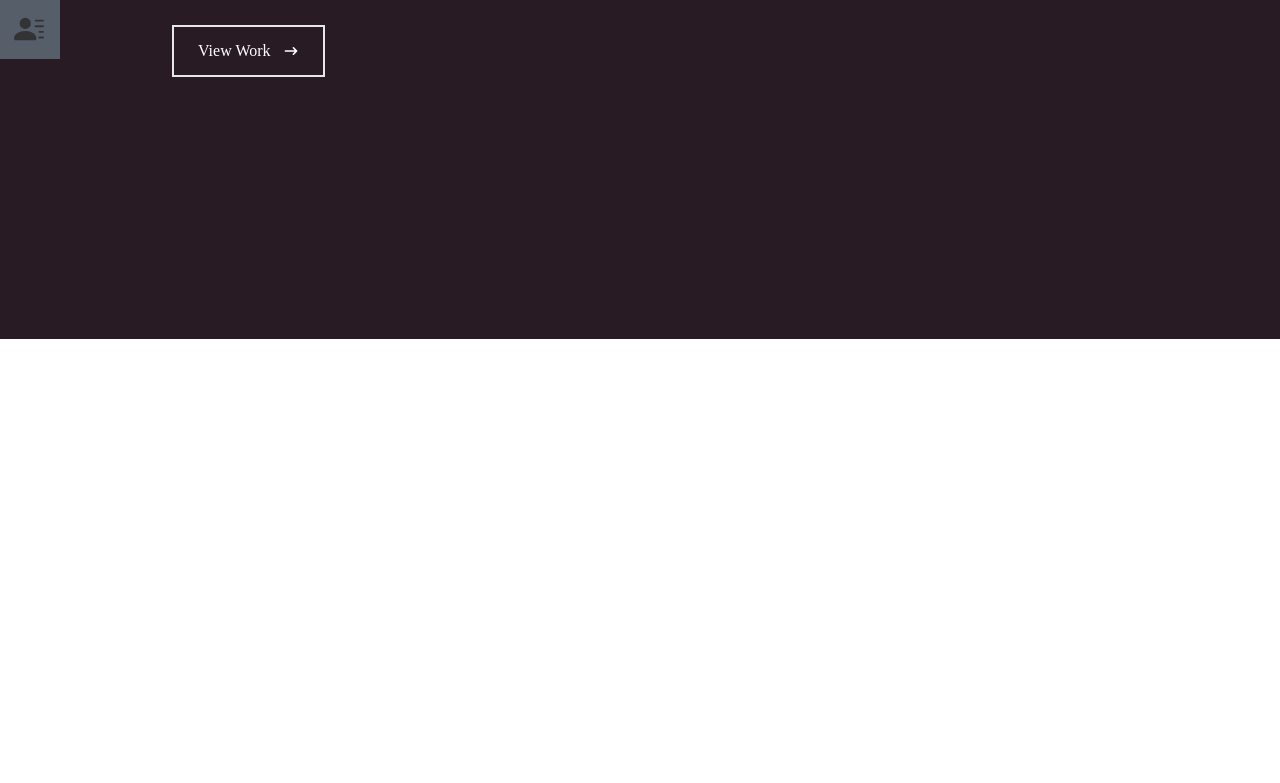
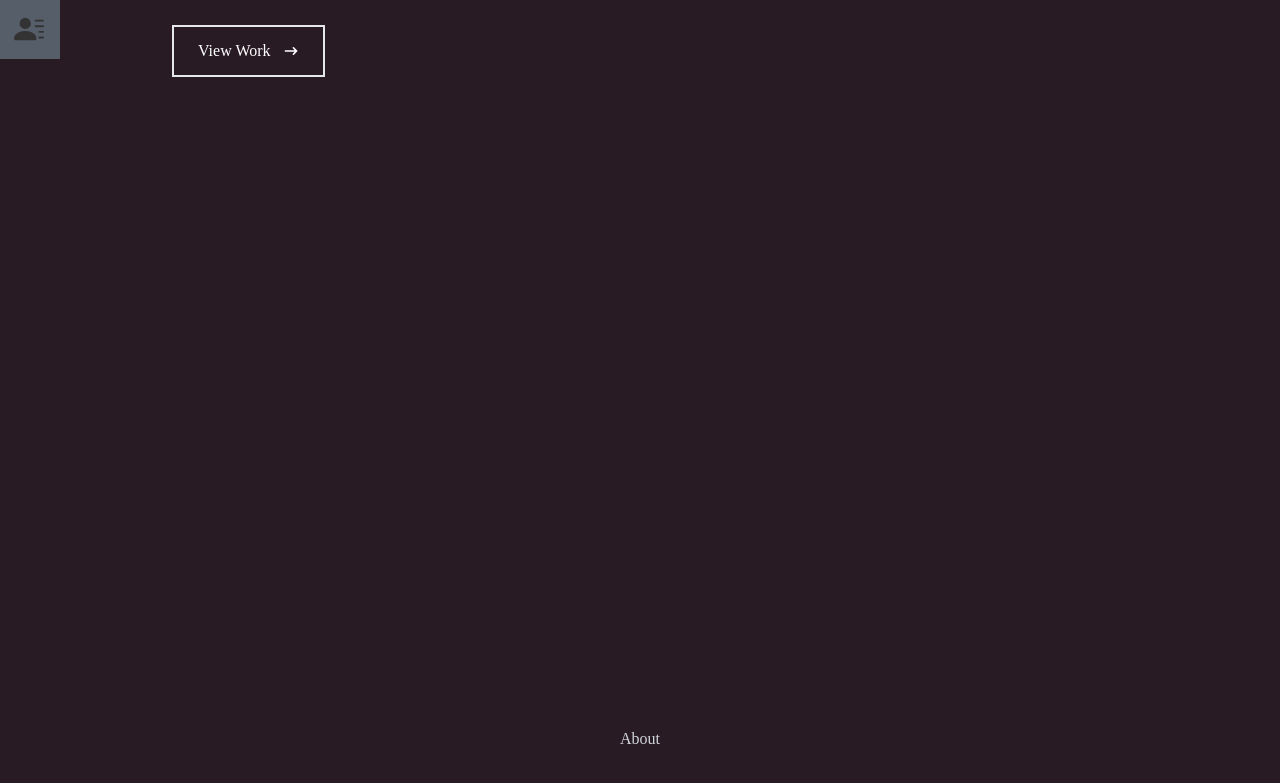
Before and after one commit to jitasek/my-portfolio-react, a React (Create React App) app: page / in a window 1280 px wide. Shown: the part 461-1244 px from the top of the page. Before the commit the page ends 800 px from the top, so only its background shows below. Built offline with nearby package versions, Linux system fonts and the light colour scheme.

Commit message:
Add About component

```diff
--- a/src/App.js
+++ b/src/App.js
@@ -1,3 +1,4 @@
+import About from "./components/About";
 import Home from "./components/Home";
 import Navbar from "./components/Navbar";
 
@@ -6,6 +7,7 @@
     <div>
       <Navbar />
       <Home />
+      <About />
     </div>
   );
 }
--- /dev/null
+++ b/src/components/About.jsx
@@ -0,0 +1,17 @@
+const About = () => {
+  return (
+    <div name="about" className="w-full h-screen bg-[#291b24] text-gray-300">
+      <div className="flex flex-col justify-center items-center w-full h-full">
+        {/* Container div:*/}
+        <div>
+          <div>
+            <p>About</p>
+          </div>
+          <div></div>
+        </div>
+      </div>
+    </div>
+  );
+};
+
+export default About;
```
